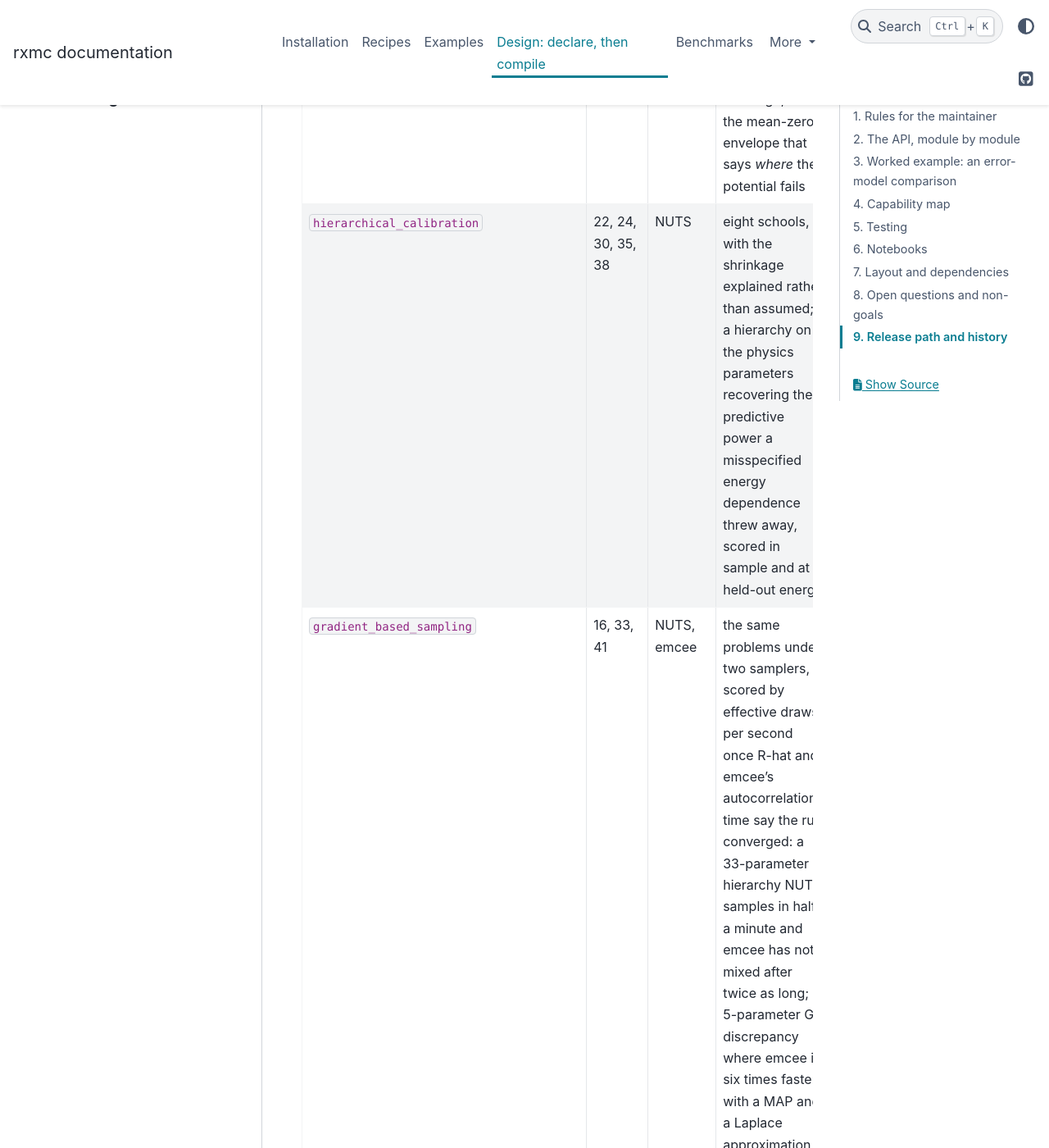
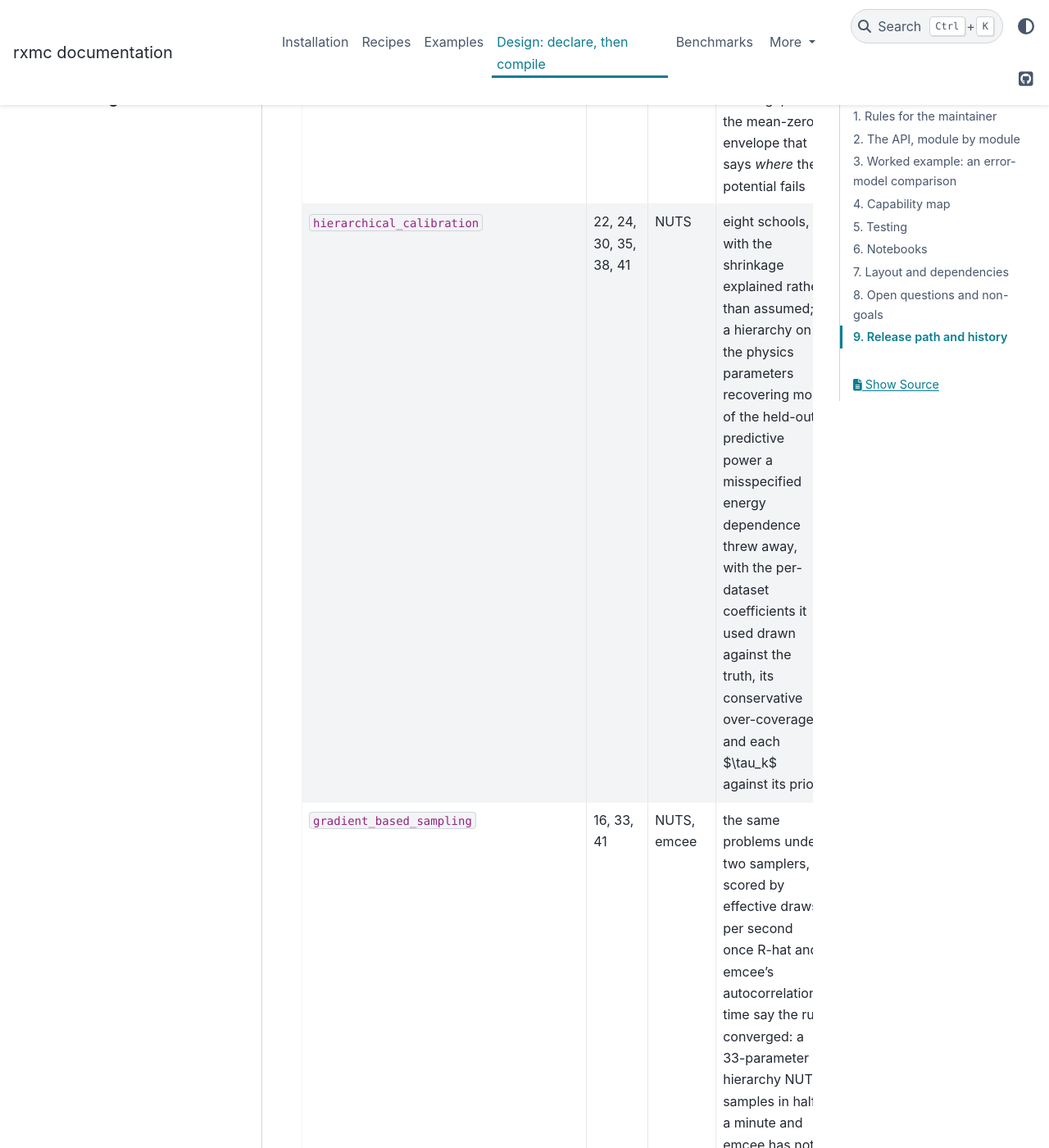
Before and after one commit to beykyle/rxmc, a Sphinx documentation site: the page built from docs/design.md, in a window 1280 px wide and 1400 px high, scrolled down 26915 px. Shown: the whole window at 82% size. Built offline with Sphinx 7.4.7 and the PyData theme 0.15.4, drawn with Linux system fonts in a browser that asks for light colours; pages that are not in the unit, such as notebooks, are missing from menus; the version number could not be read and is left out.

Commit message:
hierarchical_calibration: show the per-dataset coefficients, read the coverage
Case 3's per-dataset coefficients a_k(E_j) + tau_k eta_jk are drawn
against the truth, as the prose promised.  The coverage prose says what
the figure shows: the hierarchy over-covers, conservatively, more so at
the twelve held-out points, and the correct mapping sags a little there.
Each tau_k is drawn over its HalfNormal(0.2) prior, and the few-datasets
caveat is stated; unsupported takeaways are gone.

case_curves is replaced by grid_draws(model_only=True), which already
handles the held-out dataset's prior-sampled eta.  NUTS reports
rank-normalised split R-hat and bulk ESS with one seeding scheme, and the
reason for prior-draw starts no longer appeals to a funnel neck the
non-centred form does not have.  The mapping formulas show E/50 and the
tau scale; the held-out log predictive uses every draw; columns are read
by name; recipe 41 is listed.

```diff
--- a/docs/design.md
+++ b/docs/design.md
@@ -787,7 +787,7 @@
 | `robust_likelihoods` | 9, 12, 39 | emcee | four treatments of the same three gross outliers in shared figures: Gaussian, the Student-t (one global scale on the covariance, so its centre stays the Gaussian's), tempering at KDUQ's $k/N$ (the same inflation for a fixed covariance) and the iterative rejection loop (the only one that moves the line, including the round that over-rejects and recovers); tempering a correctly specified 200-point line, with the prior on the corner plot and the predictive coverage | 35 s |
 | `local_optical_model_calibration` | 10, 14, 15, 16, 17, 18, 19, 21, 40 | pocomc, NUTS | EXFOR O1199007, p + ⁴⁰Ca at 35 MeV, which quotes no systematics, read from a plain dict: the unit contract; log-space residuals with the jitr α+Ca error model (reported statistics plus inferred point-to-point and common relative errors, as custom terms) against linear residuals with the reported errors alone, compared by evidence with the Jacobian, by predictives for the potential alone (on a grid) and with every error term (at the measured angles), and by three coverage curves each; pocomc checked against a short NUTS run from the MAP; the singular guard | 1239 s |
 | `alpha_ca_error_model_comparison` | 7, 10, 13, 17, 18, 19, 40 | pocomc | real ⁴⁴Ca(α,α) data without reported errors, in log space with the jitr error model (inferred point-to-point and common relative errors as custom terms); a Matérn GP in angle, its length-scale prior spanning one point spacing to the full range, with a constant amplitude against one growing as an inferred power of q, by evidence; the potential alone and the full predictive on a fine grid, their coverage, and the mean-zero envelope that says *where* the potential fails | 714 s |
-| `hierarchical_calibration` | 22, 24, 30, 35, 38 | NUTS | eight schools, with the shrinkage explained rather than assumed; a hierarchy on the physics parameters recovering the predictive power a misspecified energy dependence threw away, scored in sample and at a held-out energy | 271 s |
+| `hierarchical_calibration` | 22, 24, 30, 35, 38, 41 | NUTS | eight schools, with the shrinkage explained rather than assumed; a hierarchy on the physics parameters recovering most of the held-out predictive power a misspecified energy dependence threw away, with the per-dataset coefficients it used drawn against the truth, its conservative over-coverage, and each $\tau_k$ against its prior | 279 s |
 | `gradient_based_sampling` | 16, 33, 41 | NUTS, emcee | the same problems under two samplers, scored by effective draws per second once R-hat and emcee's autocorrelation time say the run converged: a 33-parameter hierarchy NUTS samples in half a minute and emcee has not mixed after twice as long; a 5-parameter GP discrepancy where emcee is six times faster, with a MAP and a Laplace approximation from the exact gradient and Hessian, and what Laplace misses | 181 s |
 
 **`hierarchical_calibration` in detail.**  The truth is
```
Also changed, not shown: 2 other files.
